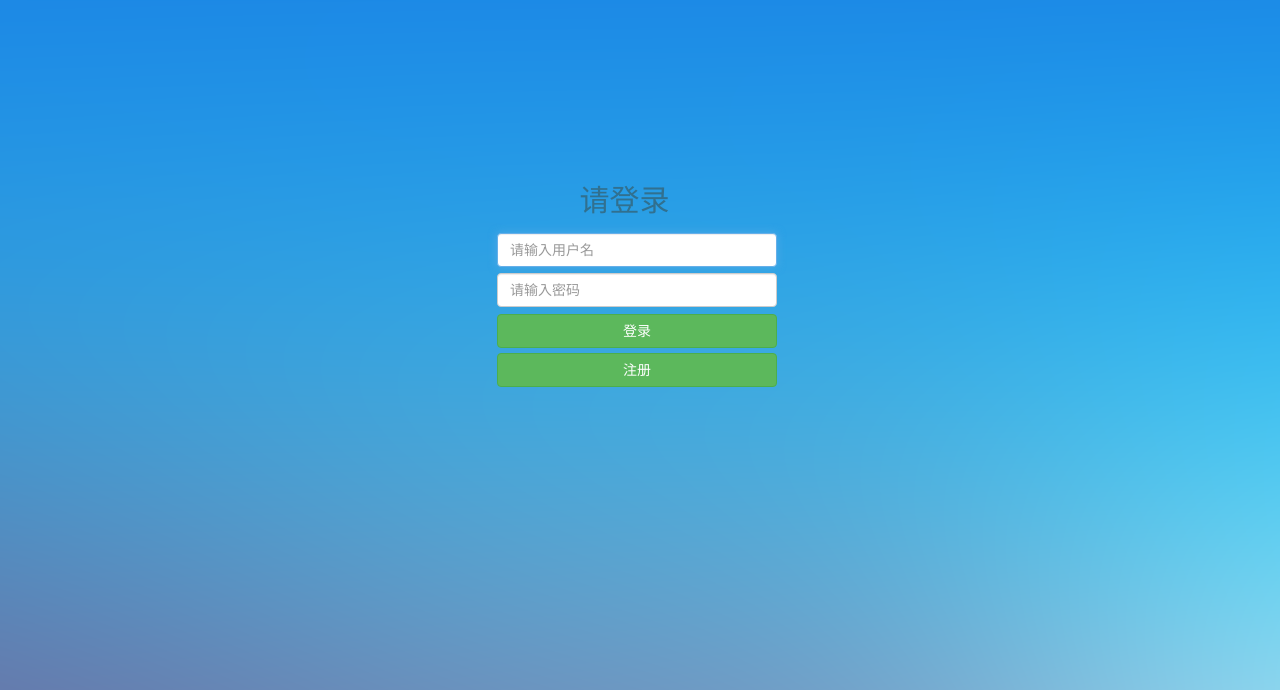
After one commit to xiby/LECMS, a Django app: template myApp/templates/comlogin_test.html in a window 1280 px wide. The commit adds this page. Shown: the top 690 px of the page. Run offline with Django 3.2, Linux system fonts and the light colour scheme; the template is opened without the code that fills it, so the values that code supplies are empty; some libraries are stand-ins or nearby versions.

Commit message:
添加一个模拟公司登陆的界面，并实现模拟登陆的功能

```diff
--- /dev/null
+++ b/myApp/templates/comlogin_test.html
@@ -0,0 +1,36 @@
+<!DOCTYPE html>
+<html>
+
+<head>
+    <meta charset="utf-8" />
+    <title>公司登录</title>
+    <link rel="stylesheet" href="/static/css/bootstrap.min.css" />
+    <link rel="stylesheet" href="/static/css/style_login.css" />
+    <script src="/static/js/bootstrap.min.js"></script>
+</head>
+
+<body>
+    <form method="post">
+        <div class="mycenter">
+            <div class="mysign">
+                <div class="col-lg-11 text-center text-info">
+                    <h2>请登录</h2>
+                </div>
+                <div class="col-lg-10">
+                    <input type="text" class="form-control" name="username" placeholder="请输入用户名" required autofocus/>
+                </div>
+                <div class="col-lg-10"></div>
+                <div class="col-lg-10">
+                    <input type="password" class="form-control" name="password" placeholder="请输入密码" required autofocus/>
+                </div>
+                <div class="col-lg-10"></div>
+                <div class="col-lg-10">
+                    <button type="button" class="btn btn-success col-lg-12" name="login" onclick="document.getElementsByTagName('form')[0].submit();" ")">登录</button>
+                    <button type="button" class="btn btn-success col-lg-12" name="signup">注册</button>
+                </div>
+            </div>
+        </div>
+    </form>
+</body>
+
+</html>
--- a/myApp/urls.py
+++ b/myApp/urls.py
@@ -5,6 +5,7 @@ from django.contrib import admin
 
 urlpatterns=[
     url(r'^admin/',admin.site.urls),
-    url(r'^login/',views.login,name="login"),
-    url(r'^company/main/',view_com.main,name="main")
+    # url(r'^login/',views.login,name="login"),
+    url(r'^company/main/',view_com.main,name="main"),
+    url(r'^company/login/',view_com.login,name="com_login"),
 ]
--- a/myApp/views.py
+++ b/myApp/views.py
@@ -17,6 +17,7 @@ def login(request):
         print(request.body)
         name=request.POST['username']
         pswd=request.POST['password']
+        state=request.POST['state']
         print(name,pswd)
         # me=people()
         people=UserInfo.objects.all()
```
Also changed, not shown: myApp/templates/client1.html (+8 -5 lines), myApp/templates/company.html (+9 -6 lines), myApp/view_com.py (+16 -0 lines), data.db, myApp/migrations/0002_auto_20170922_0904.py (added).
